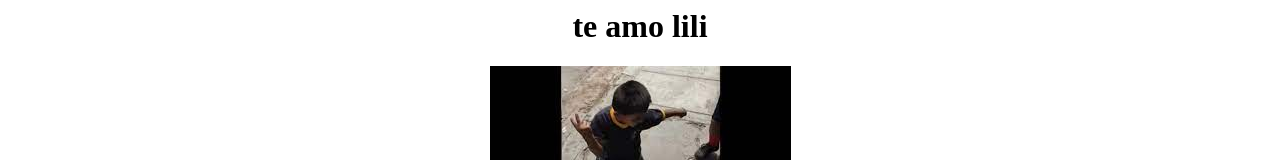
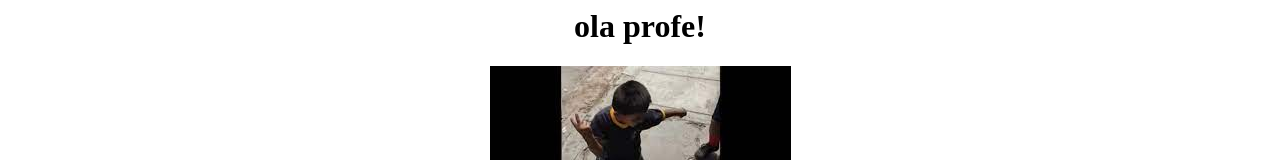
Before and after one commit to fernand0er/hola, a plain HTML site: page index.html in a window 1280 px wide. Shown: the top 160 px of the page. Drawn offline with Linux system fonts and the light colour scheme.

Commit message:
Update index.html
gfhsghgfg

```diff
--- a/index.html
+++ b/index.html
@@ -1,10 +1,11 @@
 <html>
 <head>
-<center><h1>te amo lili</h1></center>
+<center><h1>ola profe!</h1></center>
 </head>
 <body>
 <center><img src="hola.jfif"></center>
 <center><button>WAZAAAAAAA</button></center>
 <center><h1>El origen de la música se encuentra cubierto de misterio, aunque se estima comenzó en la prehistoria de la humanidad y se lo vincula con los ritos de apareamiento y con el trabajo colectivo. La danza y el canto parecen haber estado desde el principio asociados al modo en que el ser humano comprende el mundo.</h1></center>
 <center><iframe width="560" height="315" src="https://www.youtube.com/embed/s6-XHVueA9k" title="YouTube video player" frameborder="0" allow="accelerometer; autoplay; clipboard-write; encrypted-media; gyroscope; picture-in-picture; web-share" allowfullscreen></iframe></center>
+
 </html>
```
